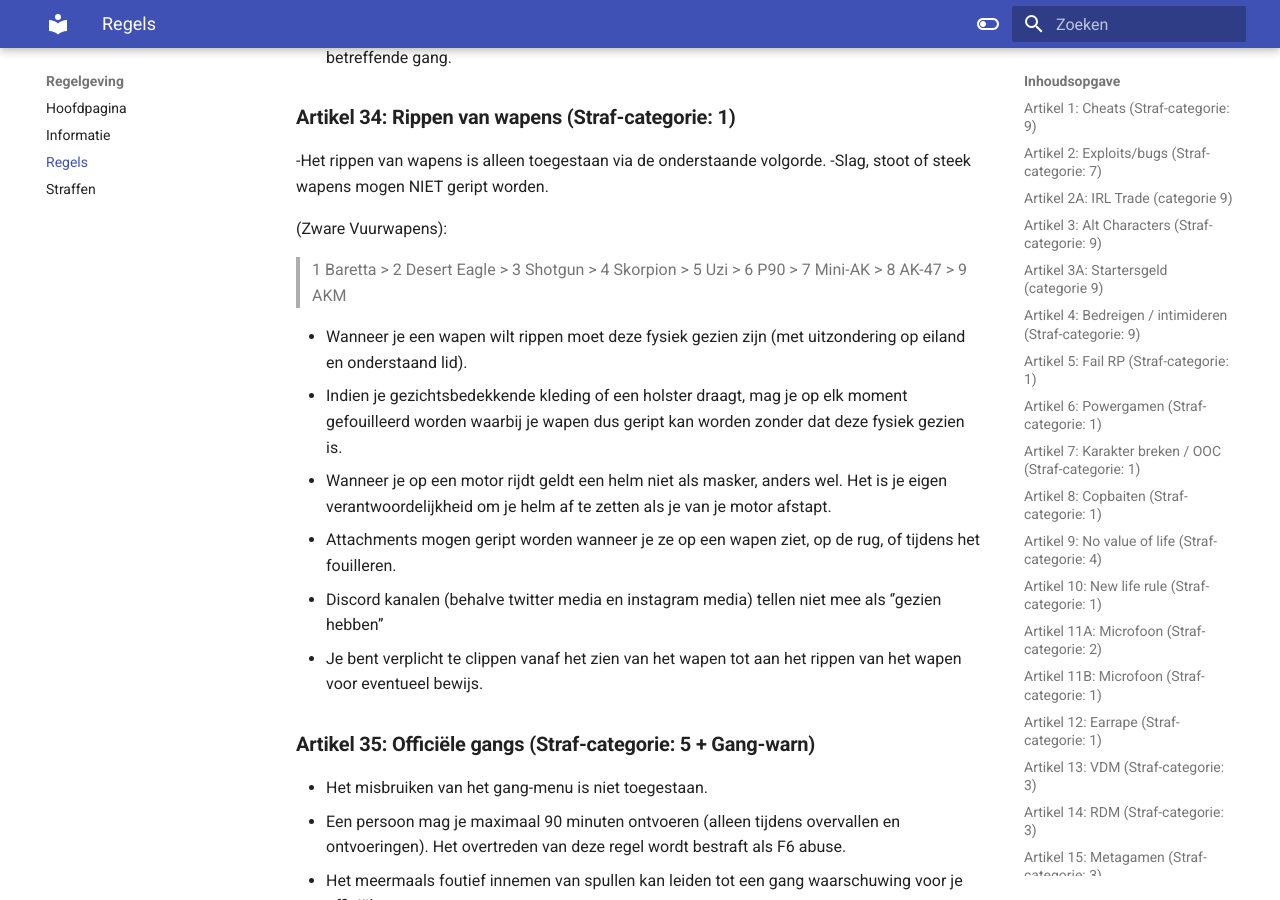
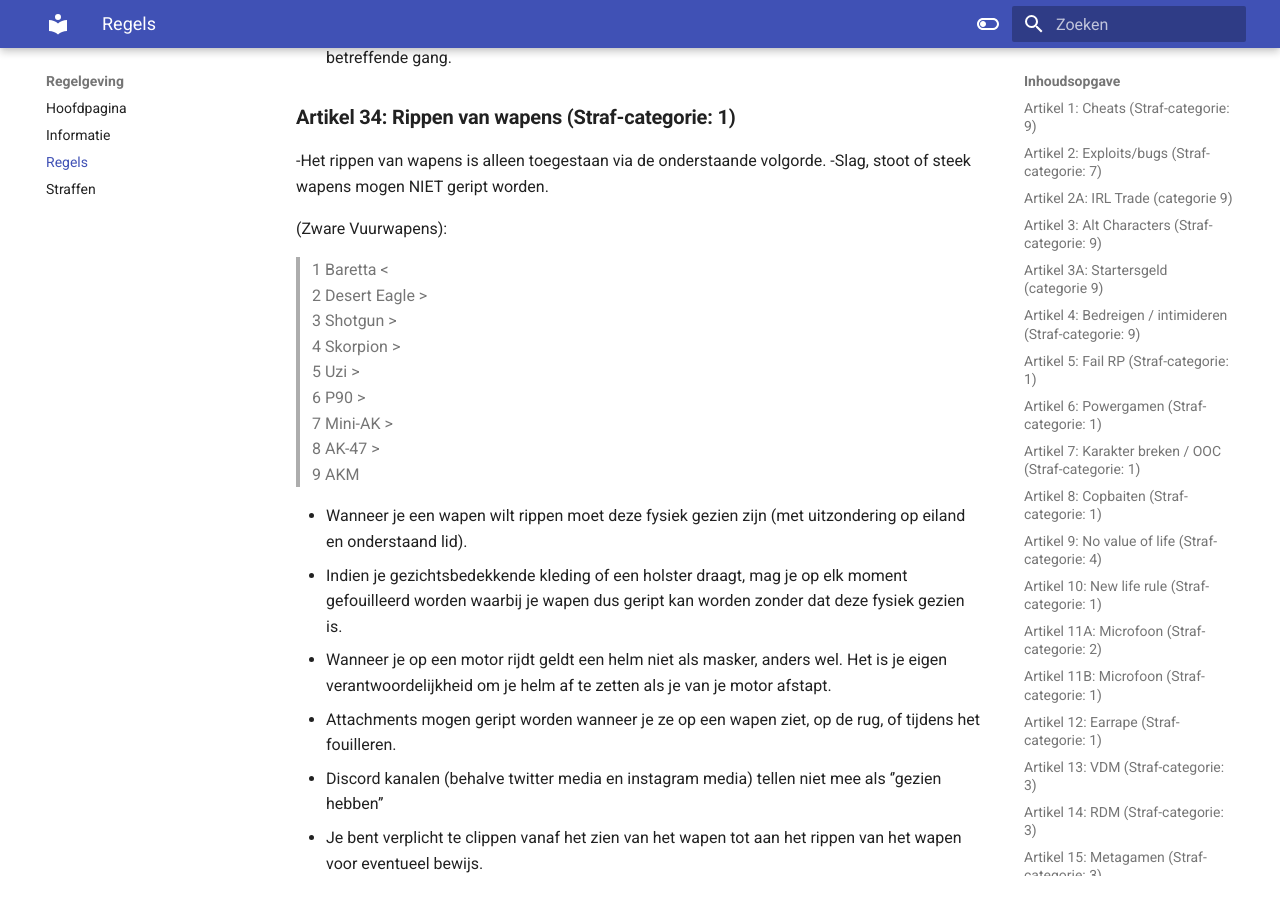
Before and after one commit to ZuiderVeenRP/apv, an MkDocs documentation site: the page built from docs/algemeen.md, in a window 1280 px wide and 900 px high, scrolled down 12930 px. Built offline with MkDocs 1.6.1 and Material for MkDocs 9.7.7, drawn with Linux system fonts in a browser that asks for light colours; comment, search, counter and statistics services are not loaded.

```diff
--- a/docs/algemeen.md
+++ b/docs/algemeen.md
@@ -296,15 +296,15 @@
 -Slag, stoot of steek wapens mogen NIET geript worden.
 
 (Zware Vuurwapens):
- > 1 Baretta >
- > 2 Desert Eagle >
- > 3 Shotgun >
- > 4 Skorpion >
- > 5 Uzi >
- > 6 P90 >
- > 7 Mini-AK >
- > 8 AK-47 >
- > 9 AKM
+ > 1 Baretta < </br>
+ > 2 Desert Eagle > </br>
+ > 3 Shotgun > </br>
+ > 4 Skorpion > </br>
+ > 5 Uzi > </br>
+ > 6 P90 > </br>
+ > 7 Mini-AK > </br>
+ > 8 AK-47 > </br>
+ > 9 AKM </br>
 
 - Wanneer je een wapen wilt rippen moet deze fysiek gezien zijn (met uitzondering op eiland en onderstaand lid).
 - Indien je gezichtsbedekkende kleding of een holster draagt, mag je op elk moment gefouilleerd worden waarbij je wapen dus geript kan worden zonder dat deze fysiek gezien is.
```
